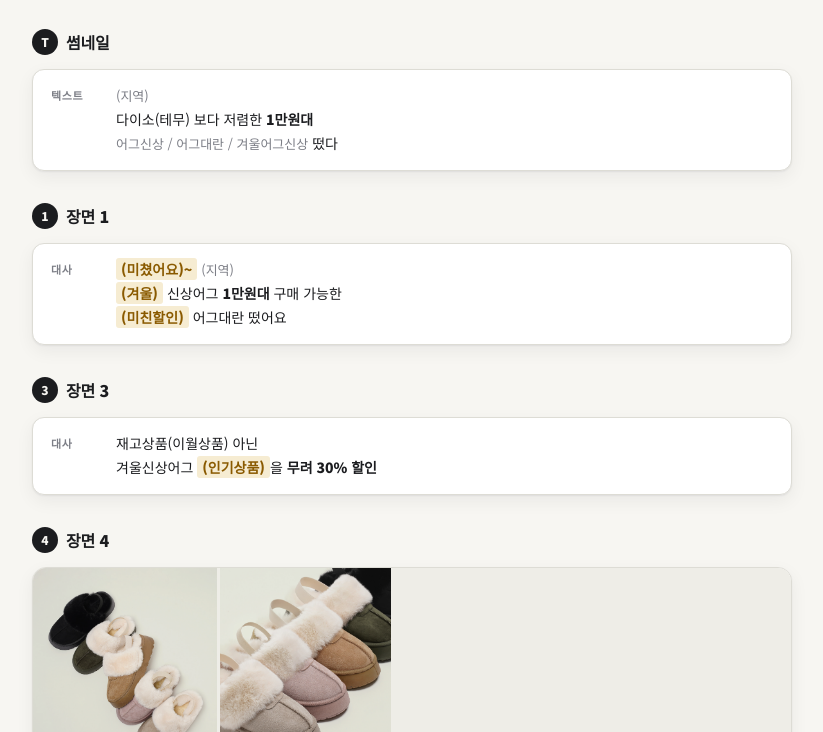
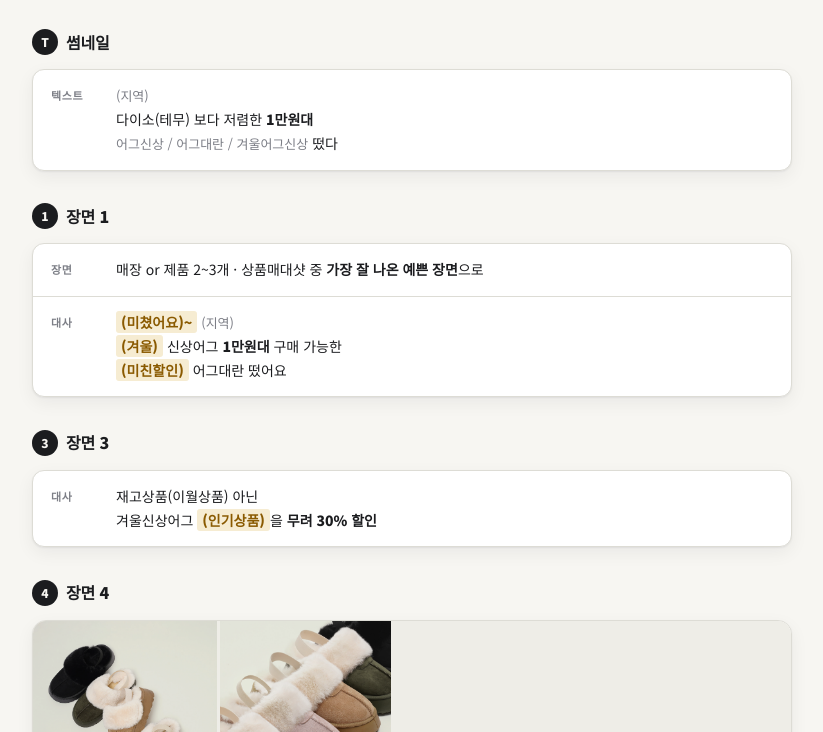
Before and after one commit to kangnaan00/g5bm2rk, a plain HTML site: page chakhangudu-ugg-sale/index.html in a window 1280 px wide. Shown: the part 68-800 px from the top of the page, without its empty margins (228-1051 px from the left). Drawn offline with Linux system fonts and the light colour scheme.

Commit message:
Add shot description to 장면1
Co-Authored-By: Claude Sonnet 4.6 <noreply@anthropic.com>

```diff
--- a/chakhangudu-ugg-sale/index.html
+++ b/chakhangudu-ugg-sale/index.html
@@ -177,6 +177,10 @@ body {
   </div>
   <div class="script-box">
     <div class="script-row">
+      <span class="script-tag">장면</span>
+      <div class="script-text">매장 or 제품 2~3개 · 상품매대샷 중 <b>가장 잘 나온 예쁜 장면</b>으로</div>
+    </div>
+    <div class="script-row">
       <span class="script-tag">대사</span>
       <div class="script-text">
         <b class="hl">(미쳤어요)~</b> <span class="opt">(지역)</span><br>
```
